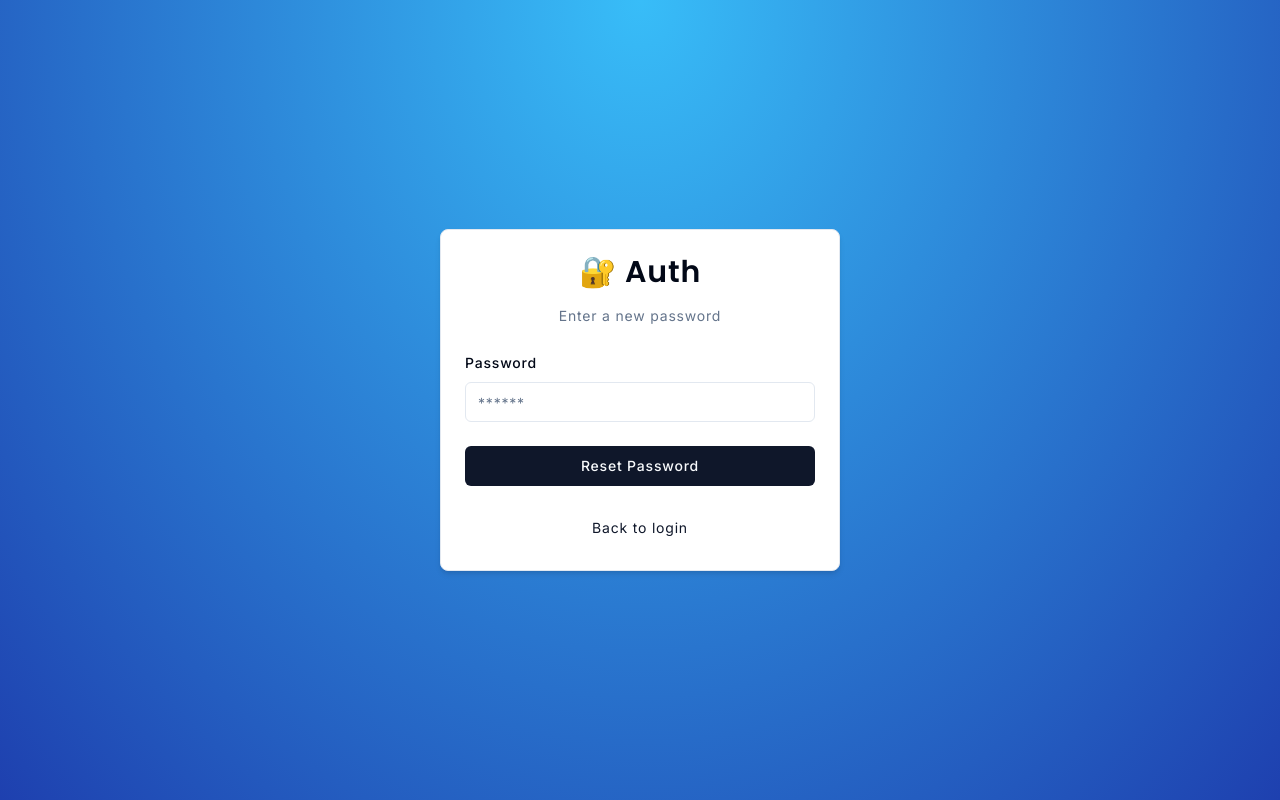
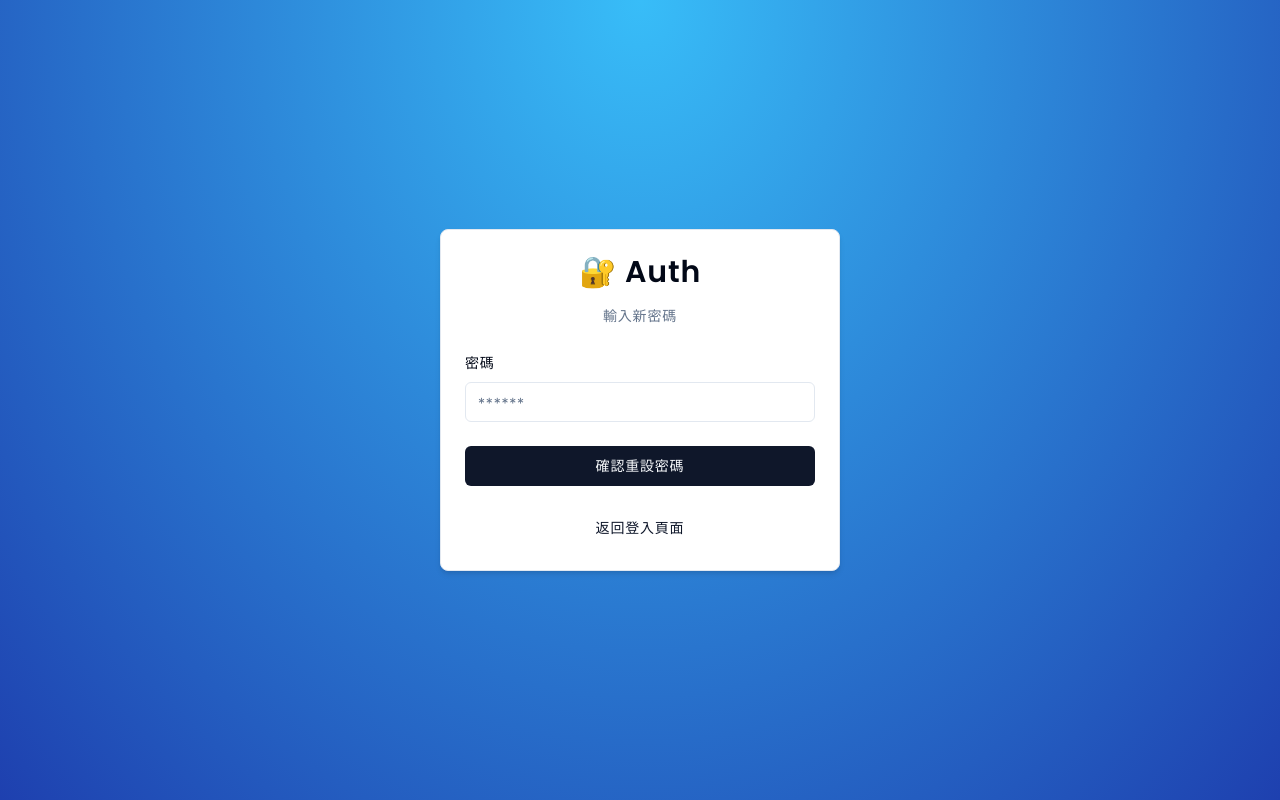
Before and after one commit to uuam/next_auth_app, a Next.js app: page /auth/new-password in a window 1280 px wide. Built offline with nearby package versions, Linux system fonts and the light colour scheme; no server answers.

Commit message:
Update input default value

```diff
--- a/components/auth/login-form.tsx
+++ b/components/auth/login-form.tsx
@@ -125,7 +125,7 @@ export const LoginForm = () => {
                           <Input
                             type="email"
                             {...field}
-                            placeholder="john@example.com"
+                            placeholder="user@example.com"
                             disabled={isPending}
                             onChange={(e) => {
                               field.onChange(e);
--- a/components/auth/new-passoword-form.tsx
+++ b/components/auth/new-passoword-form.tsx
@@ -24,7 +24,7 @@ import { newPassword } from "@/actions/new-password";
 export const NewPasswordForm = () => {
   const searchParams = useSearchParams();
   const token = searchParams.get("token");
-  let urlError;
+
 
   const [error, setError] = useState<string | undefined>("");
   const [success, setSuccess] = useState<string | undefined>("");
@@ -58,9 +58,9 @@ export const NewPasswordForm = () => {
 
   return (
     <CardWrapper
-      headerLabel="Enter a new password"
+      headerLabel="輸入新密碼"
       backButtonHref="/auth/login"
-      backButtonLabel="Back to login"
+      backButtonLabel="返回登入頁面"
     >
       <Form {...form}>
         <form className="space-y-6 " onSubmit={form.handleSubmit(onSubmit)}>
@@ -70,7 +70,7 @@ export const NewPasswordForm = () => {
               name="password"
               render={({ field }) => (
                 <FormItem>
-                  <FormLabel>Password</FormLabel>
+                  <FormLabel>密碼</FormLabel>
                   <FormControl>
                     <Input type="password" {...field} placeholder="******" />
                   </FormControl>
@@ -85,7 +85,7 @@ export const NewPasswordForm = () => {
             {isPending ? (
               <BeatLoader className="text-center" size={10} />
             ) : (
-              "Reset Password"
+              "確認重設密碼"
             )}
           </Button>
         </form>
--- a/components/auth/register-form.tsx
+++ b/components/auth/register-form.tsx
@@ -63,7 +63,7 @@ export const RegisterForm = () => {
                     <Input
                       type="text"
                       {...field}
-                      placeholder="John Dib"
+                      placeholder="Username"
                       disabled={isPending}
                     />
                   </FormControl>
@@ -81,7 +81,7 @@ export const RegisterForm = () => {
                     <Input
                       type="email"
                       {...field}
-                      placeholder="john@example.com"
+                      placeholder="user@example.com"
                       disabled={isPending}
                     />
                   </FormControl>
--- a/components/auth/reset-form.tsx
+++ b/components/auth/reset-form.tsx
@@ -62,7 +62,7 @@ export const ResetForm = () => {
                     <Input
                       type="email"
                       {...field}
-                      placeholder="john@example.com"
+                      placeholder="user@example.com"
                       disabled={isPending}
                       value={field.value}
                       onChange={(e) => {
```
Also changed, not shown: 1 other file (tests, documents, lock files or other folders).
